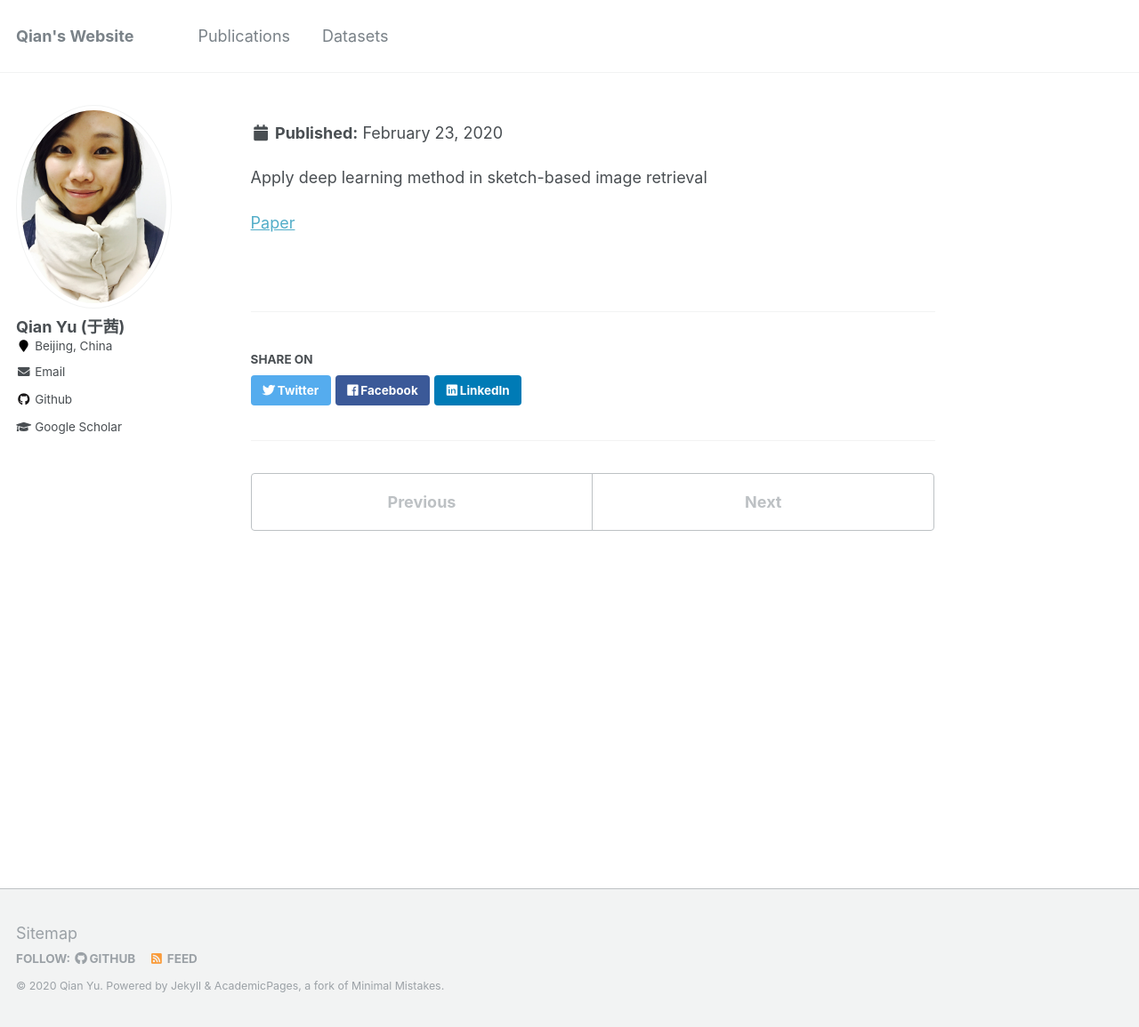
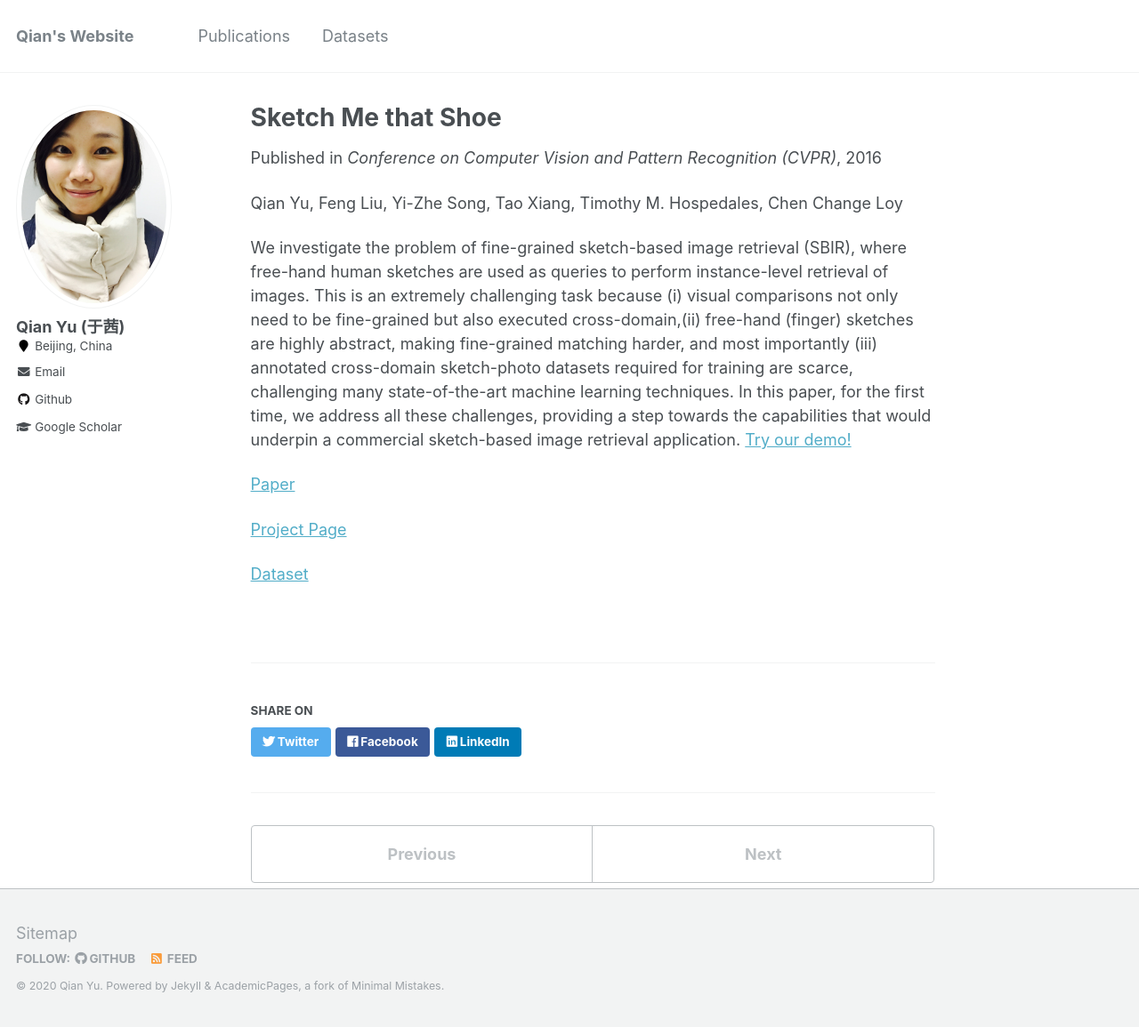
Before and after one commit to yuqian1023/yuqian1023.github.io, a Jekyll site: the page built from _publications/2020-02-23-paper-title-number-6.md, in a window 1280 px wide and 1155 px high. Shown: the whole window at 89% size. Built offline with Jekyll 4.4.1, drawn with Linux system fonts in a browser that asks for light colours.

Commit message:
publications

```diff
--- a/_publications/2020-02-23-paper-title-number-6.md
+++ b/_publications/2020-02-23-paper-title-number-6.md
@@ -2,12 +2,16 @@
 title: "Sketch Me that Shoe"
 collection: publications
 permalink: /publication/2020-02-23-paper-title-number-6
-excerpt: 'Apply deep learning method in sketch-based image retrieval.'
-date: 2016-10-01
-venue: 'CVPR'
-paperurl: 'https://www.eecs.qmul.ac.uk/~qian/Qian's%20Materials/paper/SketchMeThatShoe_cvpr2016.pdf'
-citation: 'Qian Yu. (2016). &quot;Paper Title Number 3.&quot; <i>CVPR</i>. 1(3).'
+excerpt: 'Qian Yu, Feng Liu, Yi-Zhe Song, Tao Xiang, Timothy M. Hospedales, Chen Change Loy.'
+date: 2016-06-23
+venue: 'Conference on Computer Vision and Pattern Recognition (CVPR)'
 ---
-Apply deep learning method in sketch-based image retrieval
+Qian Yu, Feng Liu, Yi-Zhe Song, Tao Xiang, Timothy M. Hospedales, Chen Change Loy
 
-[Paper](https://www.eecs.qmul.ac.uk/~qian/Qian's%20Materials/paper/SketchMeThatShoe_cvpr2016.pdf)
+We investigate the problem of fine-grained sketch-based image retrieval (SBIR), where free-hand human sketches are used as queries to perform instance-level retrieval of images. This is an extremely challenging task because (i) visual comparisons not only need to be fine-grained but also executed cross-domain,(ii) free-hand (finger) sketches are highly abstract, making fine-grained matching harder, and most importantly (iii) annotated cross-domain sketch-photo datasets required for training are scarce, challenging many state-of-the-art machine learning techniques. In this paper, for the first time, we address all these challenges, providing a step towards the capabilities that would underpin a commercial sketch-based image retrieval application. [Try our demo!](https://sketchx.eecs.qmul.ac.uk/)
+
+[Paper](https://www.cv-foundation.org/openaccess/content_cvpr_2016/papers/Yu_Sketch_Me_That_CVPR_2016_paper.pdf)
+
+[Project Page](https://www.eecs.qmul.ac.uk/~qian/Project_cvpr16.html)
+
+[Dataset](https://www.eecs.qmul.ac.uk/~qian/)
```
Also changed, not shown: _publications/2020-02-23-paper-title-number-5.md (+2 -2 lines), _publications/2020-02-23-paper-title-number-7.md (+7 -6 lines).
